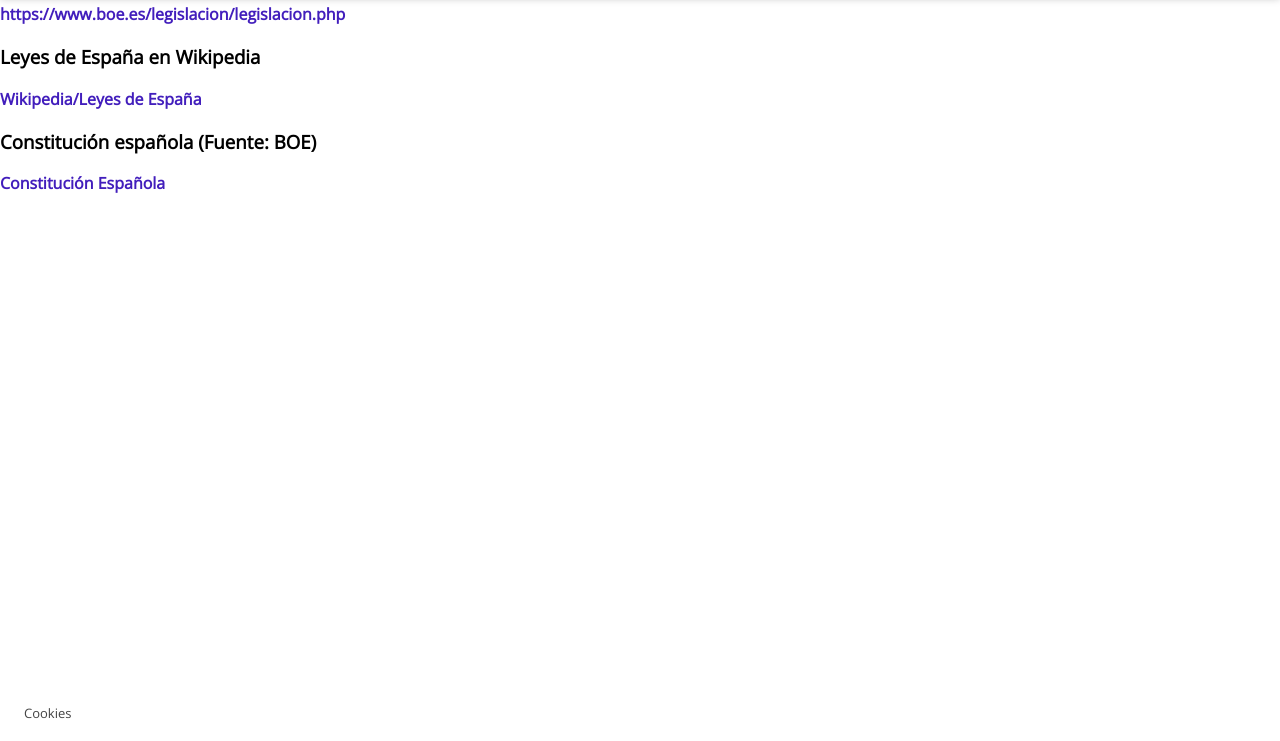
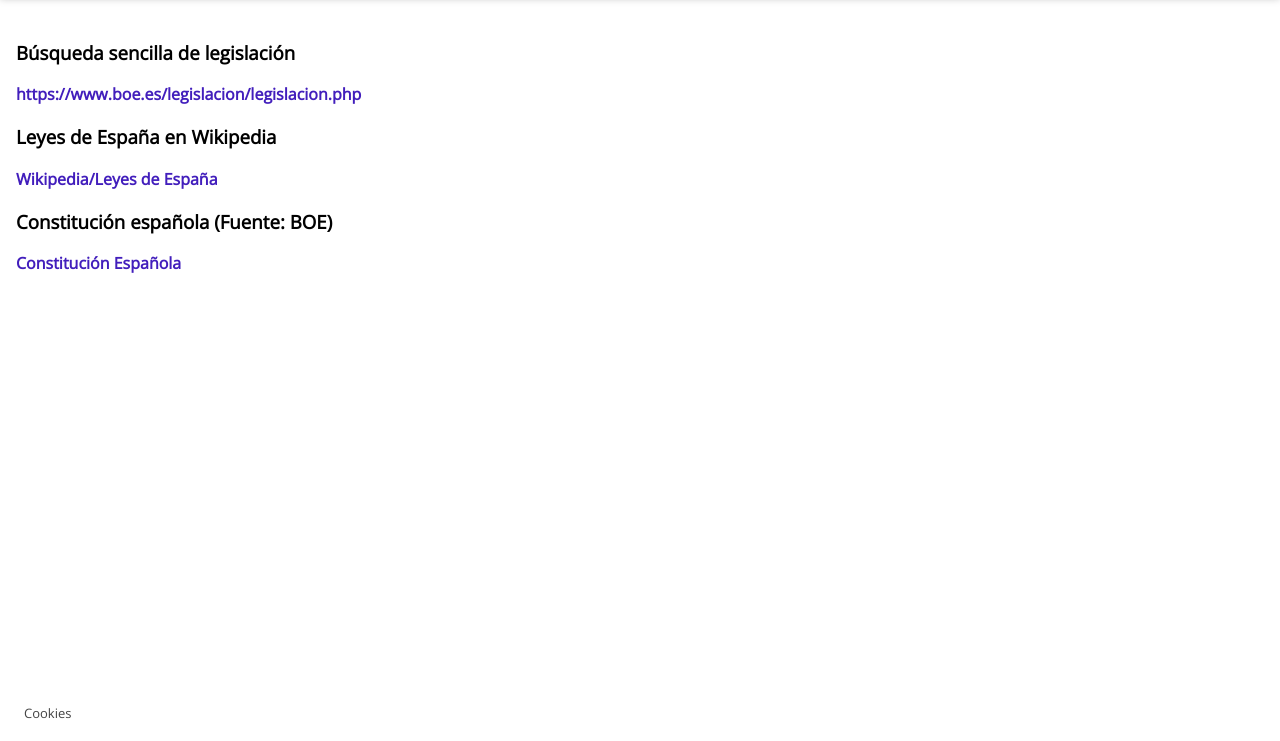
Before and after one commit to rubenayla/politics, a plain HTML site: page law.html in a window 1280 px wide. Shown: the part 59-800 px from the top of the page. Drawn offline with nearby package versions, Linux system fonts and the light colour scheme; no server answers.

Commit message:
minor bug

```diff
--- a/css/style.css
+++ b/css/style.css
@@ -200,7 +200,7 @@
 
 
 #first-section {
-	padding: 80px 16px 50px 16px;
+	padding: 80px 16px 50px 16px !important;
 	transition: padding .1s ease-out;
 }
 .section {
--- a/law.html
+++ b/law.html
@@ -62,7 +62,7 @@
 		</div>
 	</div>
 
-	<div class="first-section" style="display: flex; flex-flow: column;">
+	<div id="first-section" style="display: flex; flex-flow: column;">
 		<h3>Búsqueda sencilla de legislación</h3>
 		<a href="https://www.boe.es/legislacion/legislacion.php" target="_blank">https://www.boe.es/legislacion/legislacion.php</a>
 		<h3>Leyes de España en Wikipedia</h3>
```
Also changed, not shown: account.html (+1 -1 lines), index.html (+1 -1 lines).
